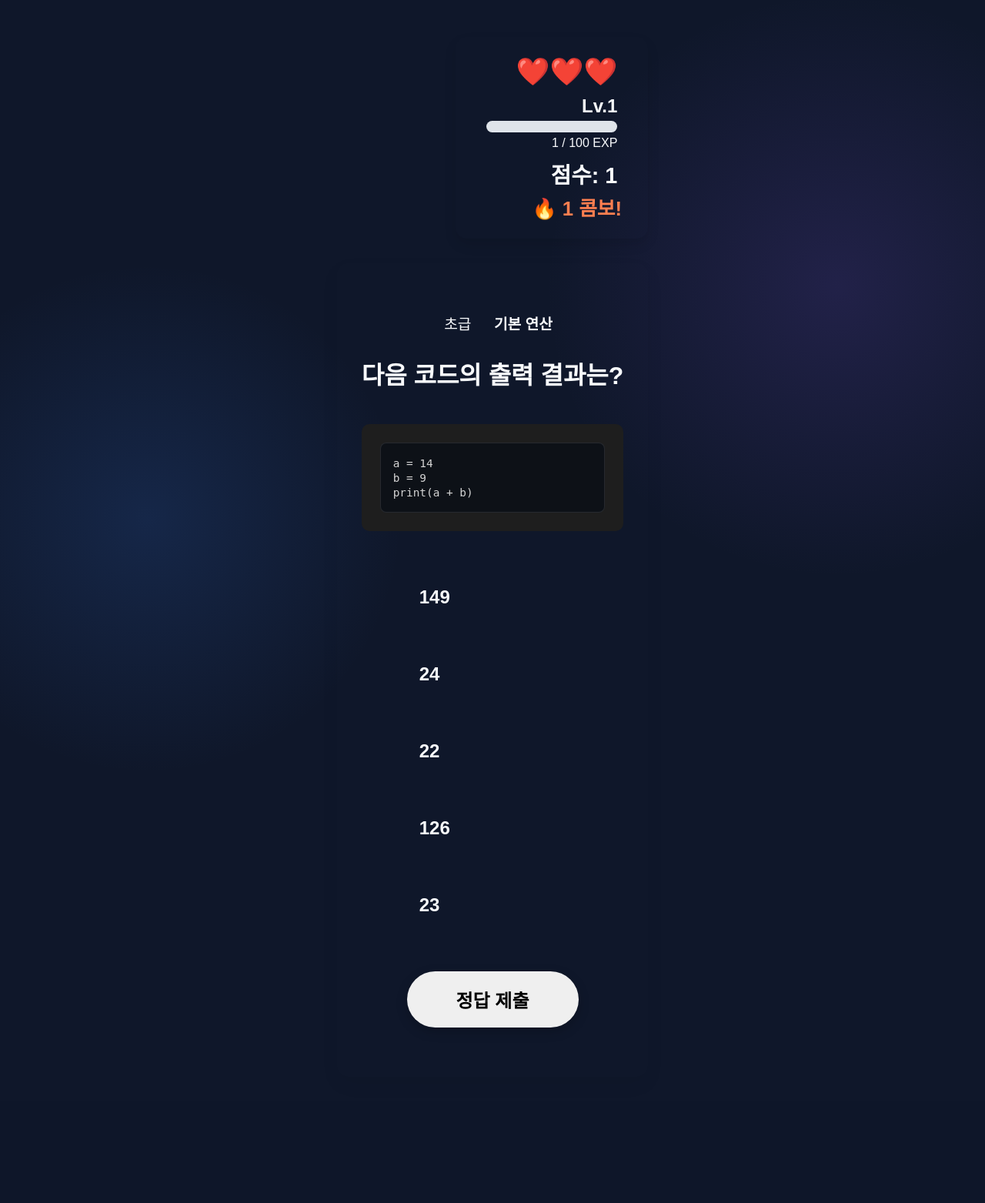
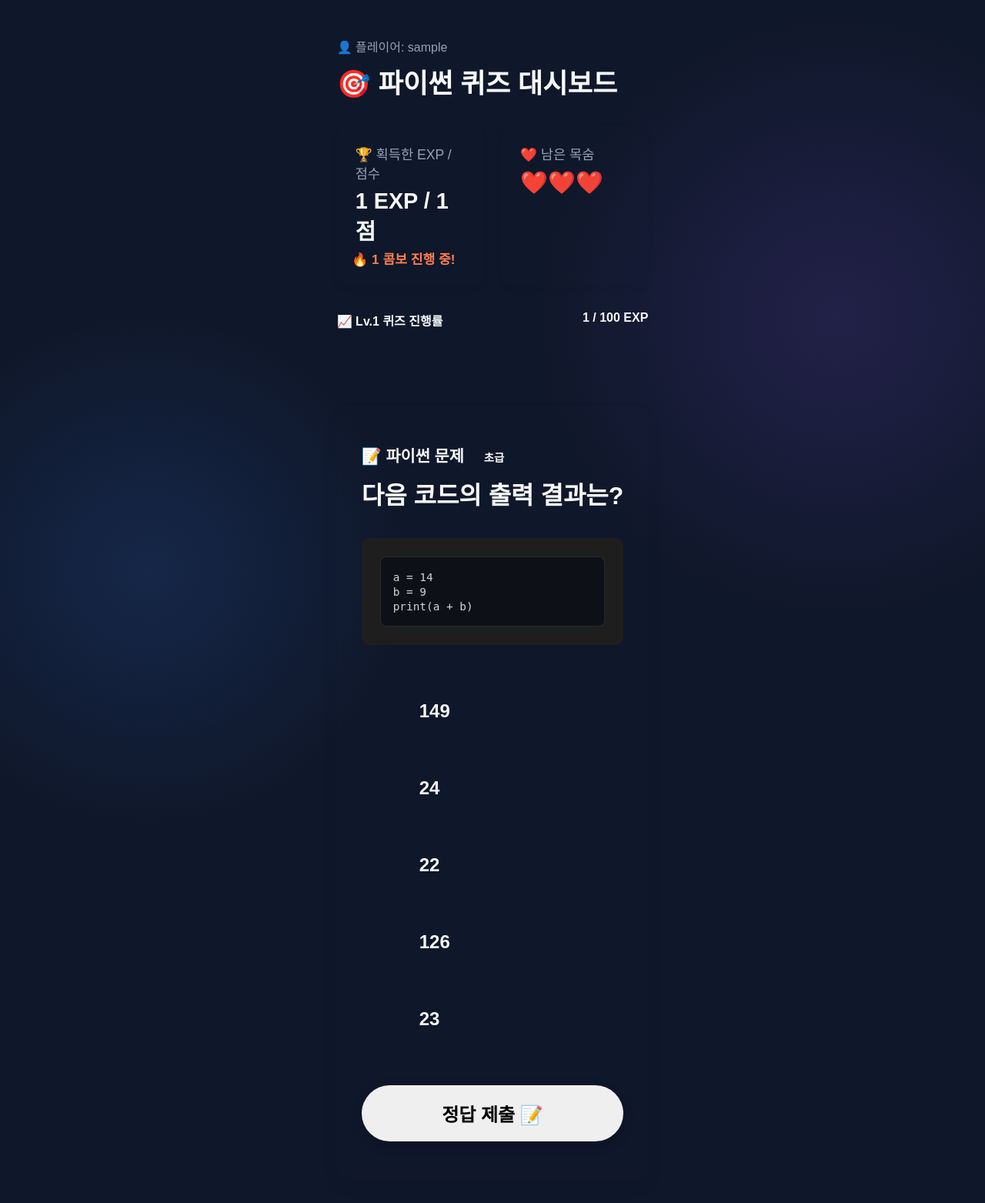
Before and after one commit to Yoonhj3054/python_quiz_maker, a Flask app: page /game_active in a window 1280 px wide. Shown: the part 83-1646 px from the top of the page at 77% size. Before the commit the page ends 1418 px from the top, so only its background shows below. Run offline with Flask 3, Linux system fonts and the light colour scheme; the visitor is signed in with stand-in values (Sample User, id 1); some web fonts are replaced.

Commit message:
Apply Seo Juhee's game UI design to web app

```diff
--- a/templates/game_active.html
+++ b/templates/game_active.html
@@ -3,24 +3,39 @@
 {% block content %}
 <div class="game-container" style="position: relative; max-width: 1000px; margin: 0 auto; padding-top: 1rem;">
 
-    <!-- 우측 상단 큰 HUD (상태창) -->
-    <div style="display: flex; justify-content: flex-end; margin-bottom: 2rem;">
-        <div style="background: var(--bg-color); padding: 1.5rem 2.5rem; border-radius: 15px; box-shadow: 0 8px 16px rgba(0,0,0,0.1); border: 2px solid var(--border-color); text-align: right; min-width: 250px;">
-            <div style="font-size: 2.2rem; color: #ff4757; margin-bottom: 10px;">
-                {% for _ in range(hp) %}❤️{% endfor %}
-                {% for _ in range(3 - hp) %}🖤{% endfor %}
-            </div>
-            <div style="font-size: 1.5rem; font-weight: bold; margin-bottom: 5px;">Lv.{{ level }}</div>
-            <div style="width: 100%; max-width: 250px; background: #dfe4ea; border-radius: 10px; height: 15px; overflow: hidden; margin-bottom: 5px; margin-left: auto;">
-                <div style="width: {{ (exp / max_exp) * 100 }}%; background: var(--primary-color); height: 100%; transition: width 0.3s;"></div>
-            </div>
-            <div style="font-size: 1rem; color: var(--text-color); margin-bottom: 10px;">{{ exp }} / {{ max_exp }} EXP</div>
-            <div style="font-size: 1.8rem; font-weight: bold; color: var(--primary-color);">점수: {{ score }}</div>
+    <!-- 상단 대시보드 타이틀 -->
+    <p style="color: var(--text-sub); font-size: 1rem; margin-bottom: 0.5rem;">👤 플레이어: {{ session.username }}</p>
+    <h1 style="font-size: 2.2rem; margin-bottom: 2rem;">🎯 파이썬 퀴즈 대시보드</h1>
+
+    <!-- 2단 메트릭 박스 -->
+    <div style="display: flex; gap: 1.5rem; margin-bottom: 2rem;">
+        <div style="flex: 1; background: var(--bg-color); border: 2px solid var(--border-color); padding: 1.5rem; border-radius: 15px; box-shadow: 0 4px 10px rgba(0,0,0,0.05);">
+            <p style="margin: 0; font-size: 1.1rem; color: var(--text-sub);">🏆 획득한 EXP / 점수</p>
+            <h2 style="margin: 0.5rem 0 0 0; color: var(--primary-color); font-size: 1.8rem;">{{ exp }} EXP / {{ score }}점</h2>
             {% if combo > 0 %}
-            <div style="font-size: 1.5rem; font-weight: bold; color: #ff7f50; animation: pulse 1s infinite; margin-top: 5px;">🔥 {{ combo }} 콤보!</div>
+                <p style="color: #ff7f50; margin: 5px 0 0 0; font-weight: bold; animation: pulse 1s infinite;">🔥 {{ combo }} 콤보 진행 중!</p>
             {% endif %}
         </div>
+        <div style="flex: 1; background: var(--bg-color); border: 2px solid var(--border-color); padding: 1.5rem; border-radius: 15px; box-shadow: 0 4px 10px rgba(0,0,0,0.05);">
+            <p style="margin: 0; font-size: 1.1rem; color: var(--text-sub);">❤️ 남은 목숨</p>
+            <h2 style="margin: 0.5rem 0 0 0; color: #ff4757; font-size: 1.8rem;">
+                {% for _ in range(hp) %}❤️{% endfor %}{% for _ in range(3 - hp) %}🖤{% endfor %}
+            </h2>
+        </div>
     </div>
+
+    <!-- 진행률 게이지바 -->
+    <div style="margin-bottom: 3rem;">
+        <div style="display: flex; justify-content: space-between; margin-bottom: 0.5rem; font-weight: bold; color: var(--text-color);">
+            <span>📈 Lv.{{ level }} 퀴즈 진행률</span>
+            <span>{{ exp }} / {{ max_exp }} EXP</span>
+        </div>
+        <div style="width: 100%; background: var(--border-color); height: 12px; border-radius: 6px; overflow: hidden;">
+            <div style="width: {{ (exp / max_exp) * 100 }}%; background: var(--primary-color); height: 100%; transition: width 0.3s;"></div>
+        </div>
+    </div>
+
+    <hr style="border: 0; border-top: 1px solid var(--border-color); margin-bottom: 2rem;">
 
     <!-- 메시지 및 업적 알림 -->
     {% if message %}
@@ -37,14 +52,12 @@
     {% endif %}
 
     <!-- 문제 및 선지 (중앙 정렬 및 크게) -->
-    <div class="card" style="padding: 4rem 2rem; text-align: center; border-radius: 15px; box-shadow: 0 10px 25px rgba(0,0,0,0.05);">
-        <div style="margin-bottom: 2rem;">
-            <span class="difficulty-badge {{ q.difficulty }}" style="font-size: 1.2rem; padding: 5px 15px;">{{ q.difficulty }}</span>
-            <span style="margin-left: 10px; font-weight: bold; color: var(--text-color); font-size: 1.2rem;">{{ q.topic }}</span>
-        </div>
-
-        <div style="font-size: 2rem; font-weight: bold; margin-bottom: 2.5rem; word-break: keep-all; line-height: 1.4;">
-            {{ q.question }}
+    <div class="card" style="padding: 3rem 2rem; border-radius: 15px; box-shadow: 0 10px 25px rgba(0,0,0,0.05); text-align: center;">
+        <div style="margin-bottom: 2rem; text-align: left;">
+            <h3 style="color: var(--primary-color); margin-bottom: 1rem; font-size: 1.3rem;">📝 파이썬 문제 <span class="difficulty-badge {{ q.difficulty }}" style="font-size: 0.9rem; padding: 3px 10px; margin-left: 10px;">{{ q.difficulty }}</span></h3>
+            <div style="font-size: 2rem; font-weight: bold; margin-bottom: 1.5rem; word-break: keep-all; line-height: 1.4; color: var(--text-color);">
+                {{ q.question }}
+            </div>
         </div>
 
         {% if q.codeSnippet %}
@@ -66,7 +79,7 @@
                 {% endfor %}
             </div>
             <div style="text-align: center; margin-top: 3rem;">
-                <button type="submit" class="btn" style="padding: 1.2rem 4rem; font-size: 1.5rem; border-radius: 50px; box-shadow: 0 5px 15px rgba(0,0,0,0.2);">정답 제출</button>
+                <button type="submit" class="btn" style="padding: 1.2rem 4rem; font-size: 1.5rem; border-radius: 50px; box-shadow: 0 5px 15px rgba(0,0,0,0.2); width: 100%; max-width: 600px;">정답 제출 📝</button>
             </div>
         </form>
     </div>
```
Also changed, not shown: templates/game.html (+9 -7 lines), templates/game_over.html (+7 -7 lines).
